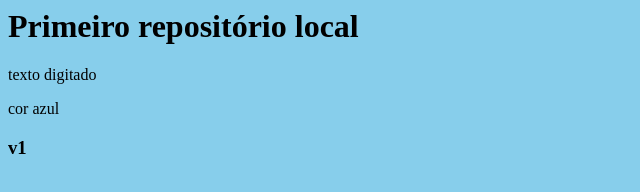
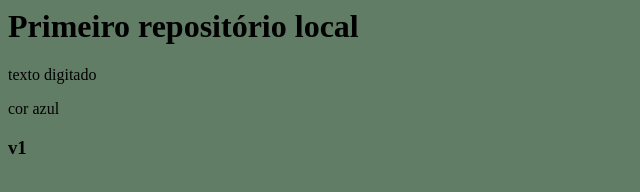
Before and after one commit to CristianSerra/PrimeiroRepositorio, a plain HTML site: page index.html in a window 1280 px wide. Shown: the whole page, without its empty margins (0-640 px from the left). Drawn offline with Linux system fonts and the light colour scheme.

Commit message:
novo fundo

```diff
--- a/style.css
+++ b/style.css
@@ -1,3 +1,3 @@
 body {
-    background-color: #87CEEB; /* azul claro */
+    background-color: #617d66; /* azul claro */
 }
```
